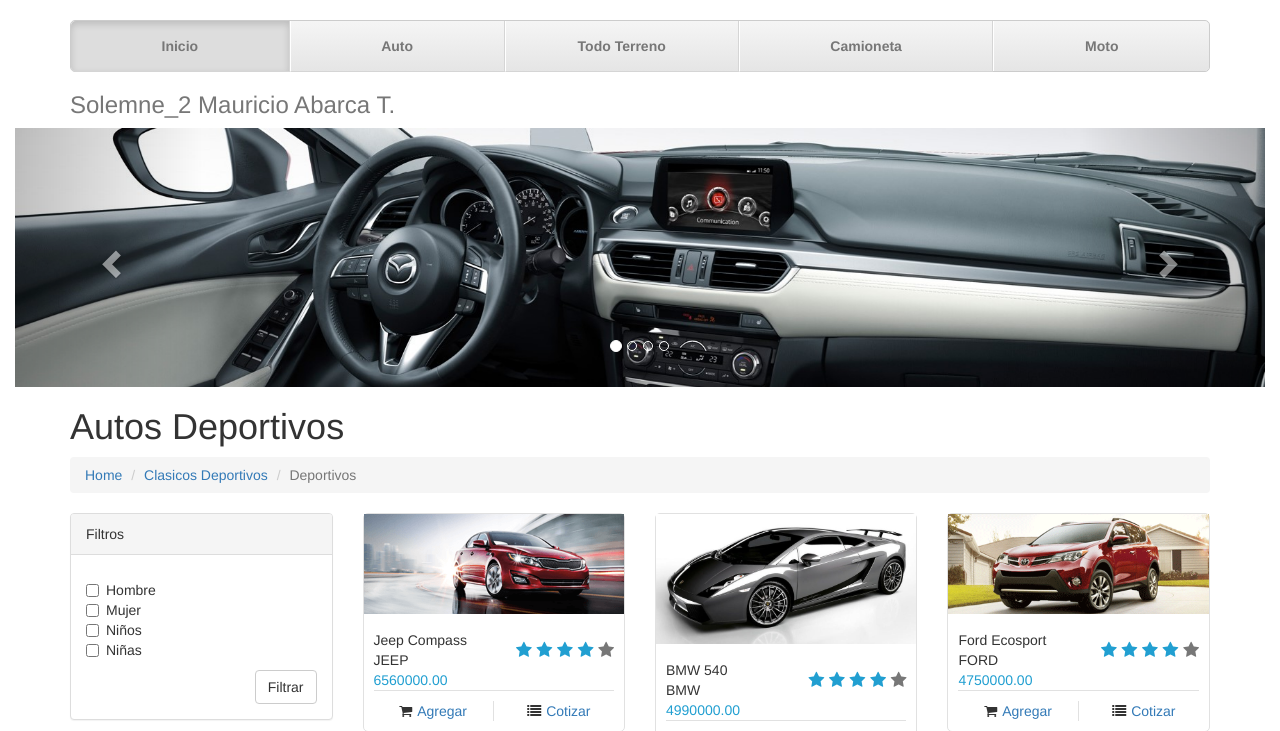
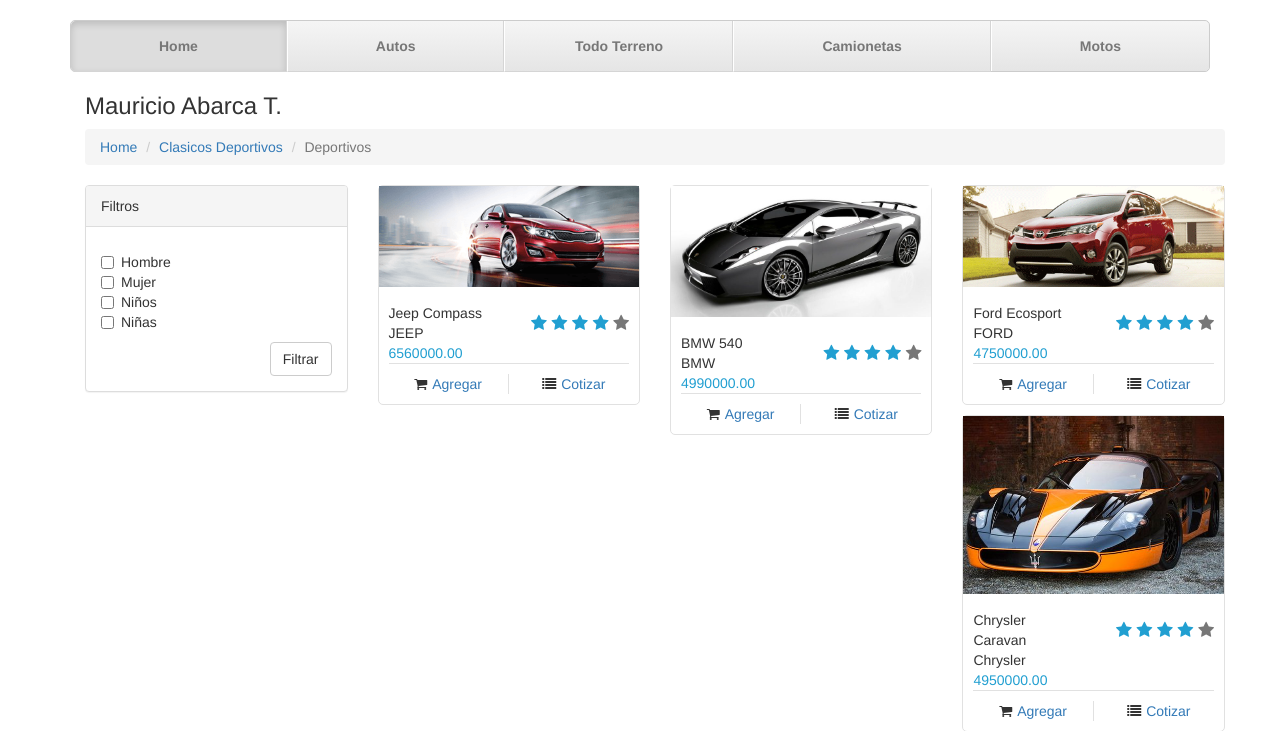
Before and after one commit to mabarcat/solemne02, a Django app: page /catalog/category/3/ in a window 1280 px wide. Shown: the top 731 px of the page. Run offline with Django 3.2, Linux system fonts and the light colour scheme; data comes from the database, SQL or seed files in the repository; both versions use the stored data as it was after the commit; some libraries are stand-ins or nearby versions.

Commit message:
no pude crear los link en menu

```diff
--- a/catalog/templates/base.html
+++ b/catalog/templates/base.html
@@ -38,63 +38,20 @@
       <div class="masthead">
        <!--<h3 class="text-muted">Solemne_2</h3>-->
         <nav>
-          <ul class="nav nav-justified">
-            <li class="active"><a href="#">Inicio</a></li>
-            <li><a href="#">Auto</a></li>
+      <ul class="nav nav-justified">
+            <li class="active"><a href="#">Home</a></li>
+            <li><a href="#">Autos</a></li>
             <li><a href="#">Todo Terreno</a></li>
-            <li><a href="#">Camioneta</a></li>
-            <li><a href="#">Moto</a></li>
-
-          </ul>
+            <li><a href="#">Camionetas</a></li>
+            <li><a href="#">Motos</a></li>
+           </ul>
         </nav>
       </div>
-<h3 class="text-muted">Solemne_2 Mauricio Abarca T.</h3>
-    </div>
+
+
 <!--</nav>-->
 
-     <div class="container-fluid">
-                <div id="my-carousel" class="carousel slide" data-ride="carousel">
-                  <!-- Indicators -->
-                    <ol class="carousel-indicators">
-                        <li data-target="#my-carousel" data-slide-to="0" class="active"></li>
-                        <li data-target="#my-carousel" data-slide-to="1"></li>
-                        <li data-target="#my-carousel" data-slide-to="2"></li>
-                        <li data-target="#my-carousel" data-slide-to="3"></li>
-                    </ol>
-  <!-- Wrapper for slides -->
-          <div class="carousel-inner" role="listbox" >
-              <div class="item active">
-                  <img src="{% static 'image/banner_categories/auto_1.jpg' %}" alt="foto_1">
-                    <div class="carousel-caption"></div>
-              </div>
-              <div class="item">
-                  <img src="{% static 'image/banner_categories/auto_2.jpg'%}" alt="foto_2">
-                    <div class="carousel-caption"></div>
-              </div>
-              <div class="item">
-                  <img src="{% static 'image/banner_categories/auto_3.jpg'%}" alt="foto_3">
-                    <div class="carousel-caption"></div>
-              </div>
-              <div class="item">
-                  <img src="{% static 'image/banner_categories/auto_4.jpg' %}" alt="foto_4">
-                    <div class="carousel-caption"></div>
-              </div>
-            </div>
 
-
-
-  <!-- Controls -->
-      <a class="left carousel-control" href="#my-carousel" role="button" data-slide="prev">
-          <span class="glyphicon glyphicon-chevron-left" aria-hidden="true"></span>
-          <span class="sr-only">Previous</span>
-      </a>
-      <a class="right carousel-control" href="#my-carousel" role="button" data-slide="next">
-          <span class="glyphicon glyphicon-chevron-right" aria-hidden="true"></span>
-          <span class="sr-only">Next</span>
-      </a>
-
-          </div>
-</div>
 
     <div class="container">
        {% block content %}{% endblock content %}
@@ -104,7 +61,7 @@
       <footer class="footer">
         <p>&copy; 2016 Company, Maurico Abarca Tapia</p>
       </footer>
-
+    </div>
     </div> <!-- /container -->
 
 
--- a/catalog/templates/category.html
+++ b/catalog/templates/category.html
@@ -6,11 +6,12 @@
 
       <div class="row">
         <div class="col-md-12">
-          <h1>Autos Deportivos</h1>
+
         </div>
       </div>
       <div class="row">
         <div class="col-md-12">
+<h3>Mauricio Abarca T.</h3>
           <ol class="breadcrumb">
             <li><a href="#">Home</a></li>
             <li><a href="#">Clasicos Deportivos</a></li>
--- a/catalog/urls.py
+++ b/catalog/urls.py
@@ -3,4 +3,5 @@ from . import views
 
 urlpatterns = [
     url(r'^category/(?P<category_id>\d+)/$', views.category),
-]
+    url(r'', views.index),
+ ]
--- a/catalog/views.py
+++ b/catalog/views.py
@@ -4,8 +4,9 @@ from catalog.models import Category, Product, Trademark
 
 
 
-def view_index(request):
-	pass
+def index(request):
+	return render(request, 'index.html', {})
+
 
 def category(request,category_id):
 
```
Also changed, not shown: catalog/templates/index.html (+52 -11 lines), db.sqlite3, solemne02/media/image/data/img4.jpg (added), solemne02/media/image/data/ing5_NwW3HIU.jpg (added), 9 other files.
